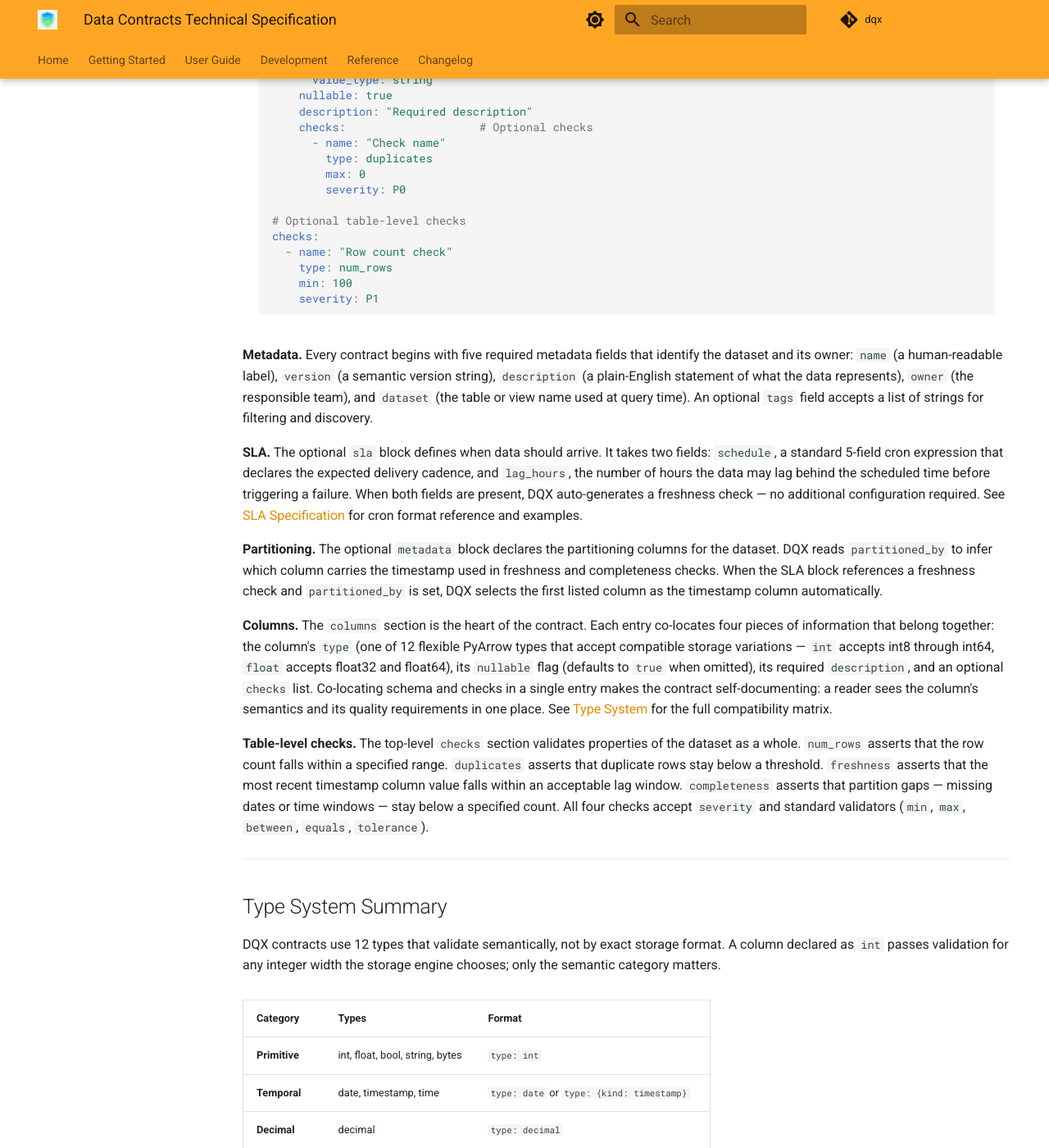
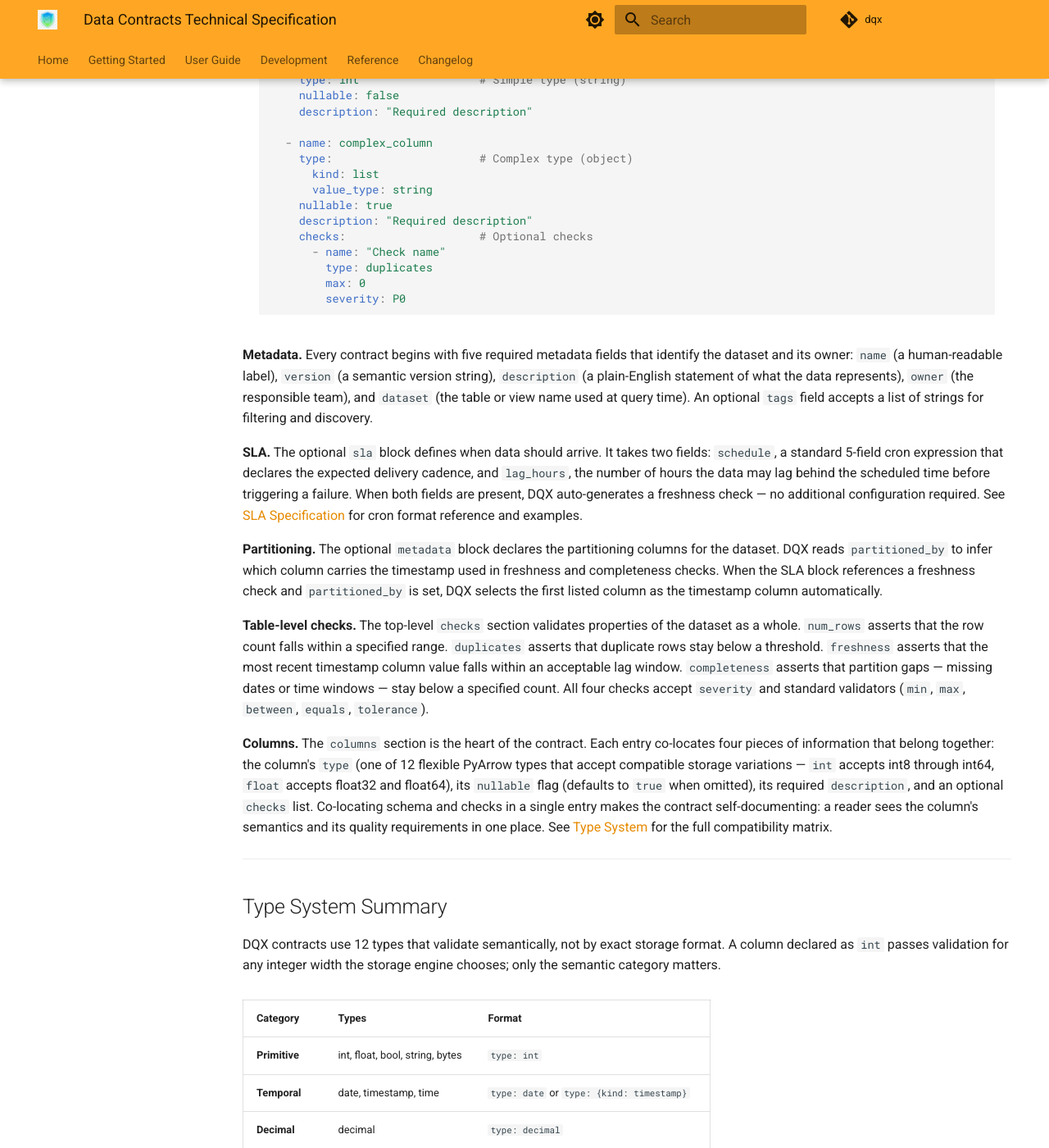
Before and after one commit to nampham2/dqx, an MkDocs documentation site: the page built from docs/design/contracts/index.md, in a window 1280 px wide and 1400 px high, scrolled down 2285 px. Shown: the whole window at 82% size. Built offline with MkDocs 1.6.1 and Material for MkDocs 9.7.7, drawn with Linux system fonts in a browser that asks for light colours; comment, search, counter and statistics services are not loaded; some of the changed text lies outside the part shown.

Commit message:
docs(contracts): move table-level checks before columns in contract structure

````diff
--- a/docs/design/contracts/index.md
+++ b/docs/design/contracts/index.md
@@ -84,13 +91,6 @@ columns:
         type: duplicates
         max: 0
         severity: P0
-
-# Optional table-level checks
-checks:
-  - name: "Row count check"
-    type: num_rows
-    min: 100
-    severity: P1
 ```
 
 **Metadata.** Every contract begins with five required metadata fields that identify the dataset and its owner: `name` (a human-readable label), `version` (a semantic version string), `description` (a plain-English statement of what the data represents), `owner` (the responsible team), and `dataset` (the table or view name used at query time). An optional `tags` field accepts a list of strings for filtering and discovery.
@@ -99,9 +99,9 @@ checks:
 
 **Partitioning.** The optional `metadata` block declares the partitioning columns for the dataset. DQX reads `partitioned_by` to infer which column carries the timestamp used in freshness and completeness checks. When the SLA block references a freshness check and `partitioned_by` is set, DQX selects the first listed column as the timestamp column automatically.
 
+**Table-level checks.** The top-level `checks` section validates properties of the dataset as a whole. `num_rows` asserts that the row count falls within a specified range. `duplicates` asserts that duplicate rows stay below a threshold. `freshness` asserts that the most recent timestamp column value falls within an acceptable lag window. `completeness` asserts that partition gaps — missing dates or time windows — stay below a specified count. All four checks accept `severity` and standard validators (`min`, `max`, `between`, `equals`, `tolerance`).
+
 **Columns.** The `columns` section is the heart of the contract. Each entry co-locates four pieces of information that belong together: the column's `type` (one of 12 flexible PyArrow types that accept compatible storage variations — `int` accepts int8 through int64, `float` accepts float32 and float64), its `nullable` flag (defaults to `true` when omitted), its required `description`, and an optional `checks` list. Co-locating schema and checks in a single entry makes the contract self-documenting: a reader sees the column's semantics and its quality requirements in one place. See [Type System](types.md) for the full compatibility matrix.
-
-**Table-level checks.** The top-level `checks` section validates properties of the dataset as a whole. `num_rows` asserts that the row count falls within a specified range. `duplicates` asserts that duplicate rows stay below a threshold. `freshness` asserts that the most recent timestamp column value falls within an acceptable lag window. `completeness` asserts that partition gaps — missing dates or time windows — stay below a specified count. All four checks accept `severity` and standard validators (`min`, `max`, `between`, `equals`, `tolerance`).
 
 ---
 
````
Also changed, not shown: other parts of docs/design/contracts/index.md (+7 -0 lines).
